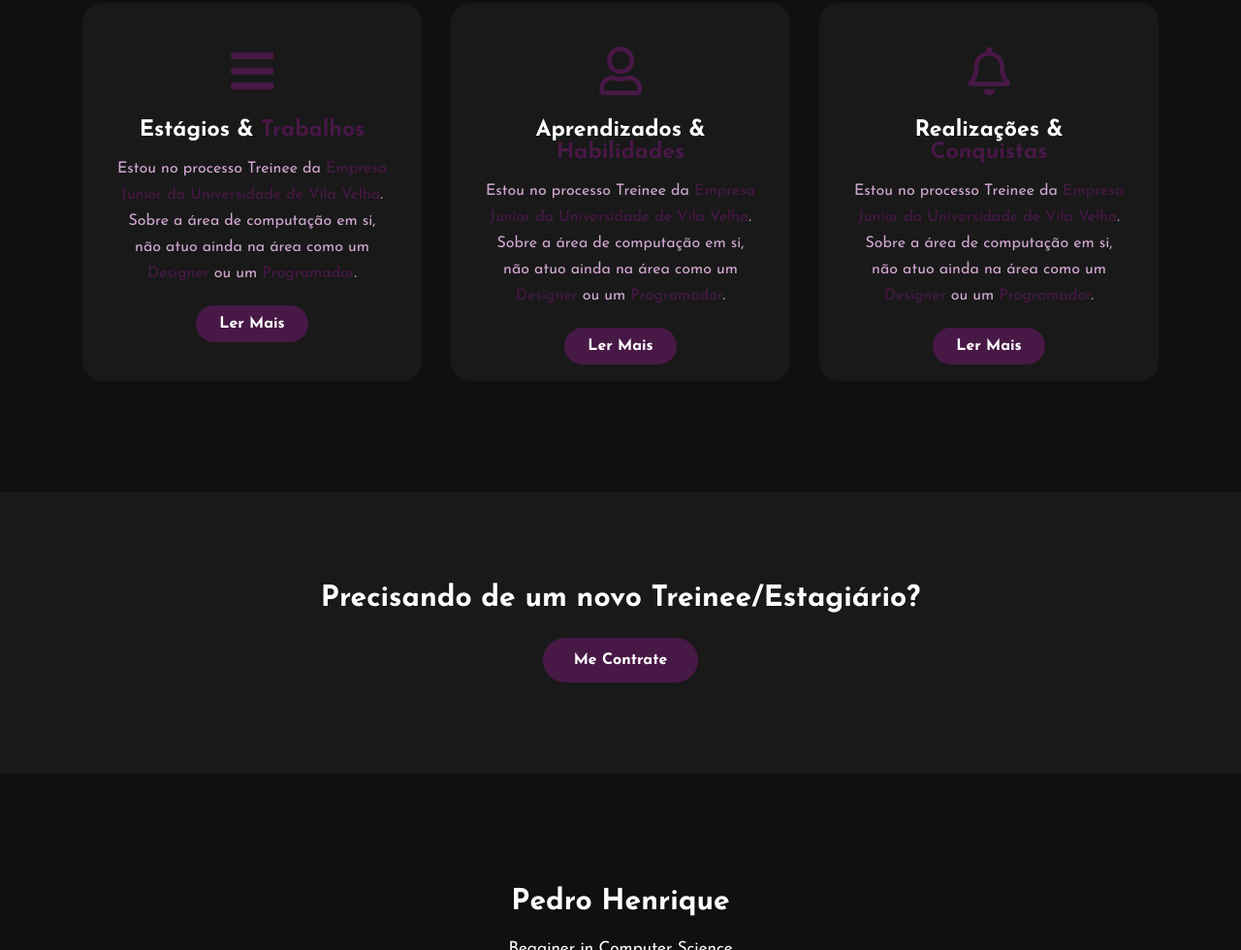
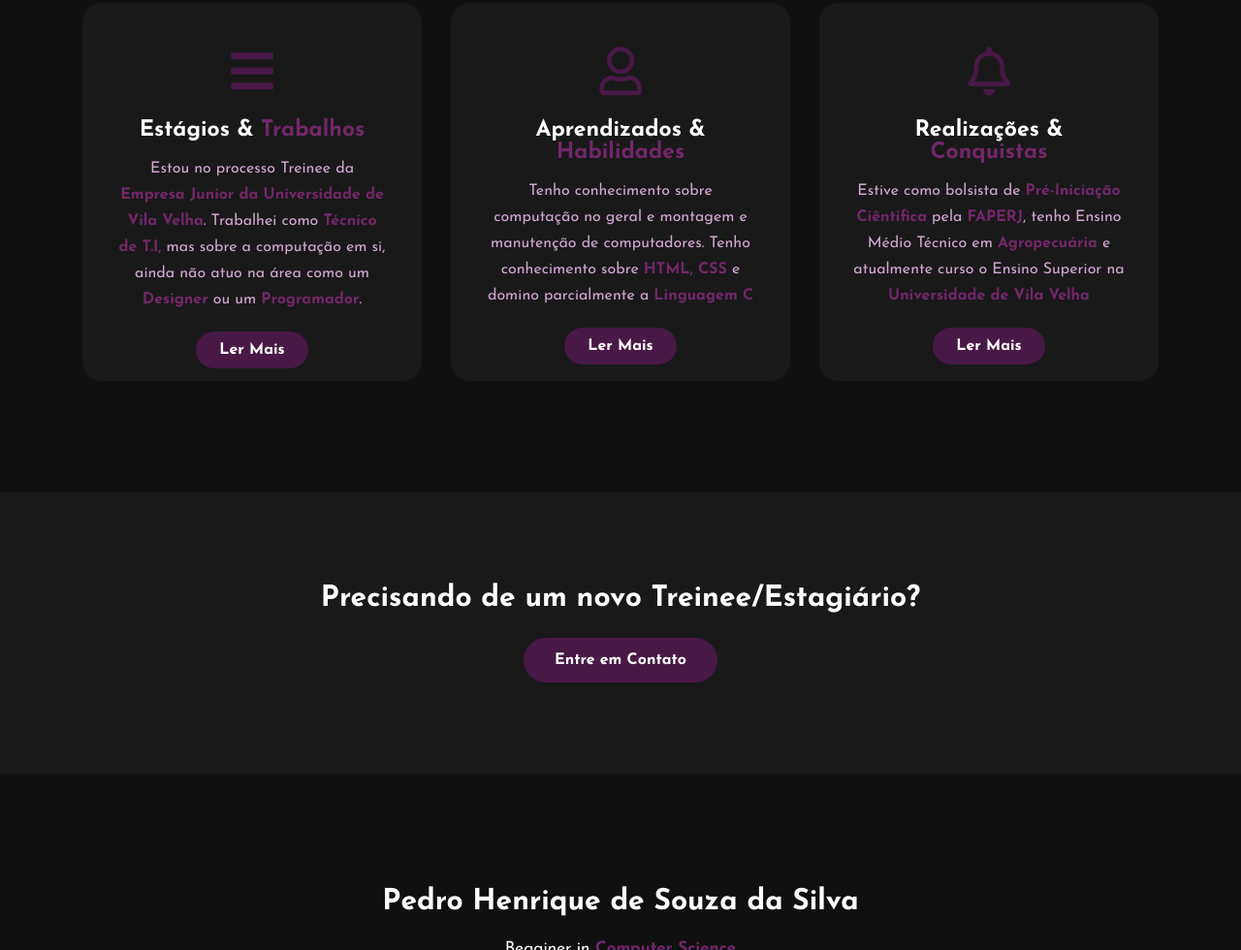
Before and after one commit to HiroRaijin/PortifolioPedroHenriqueCC1Mc, a plain HTML site: page index.html in a window 1280 px wide. Shown: the part 1820-2800 px from the top of the page at 97% size. Drawn offline with Linux system fonts and the light colour scheme.

Commit message:
Portifólio 90% concluído

```diff
--- a/index.css
+++ b/index.css
@@ -3,6 +3,7 @@
     margin: 0;
     font-family: 'Josefin Sans', sans-serif;
     box-sizing: border-box;
+    scroll-behavior: smooth;
 }
 .hero{
     height: 100vh;
@@ -26,7 +27,8 @@ nav{
     cursor: pointer;
 }
 span{
-    color: #481846;
+    color: #722769;
+    font-weight: bold;
 }
 nav ul li{
     list-style-type: none;
@@ -112,6 +114,7 @@ h4{
 .about img{
     height: auto;
     width: 430px;
+    border-radius: 70px;
 }
 .about-text{
     width: 550px;
--- a/index.html
+++ b/index.html
@@ -15,10 +15,10 @@
         <nav>
             <h2 class="logo">Portfó<span>lio</span></h2>
             <ul>
-                <li><a href="#">Home</a></li>
-                <li><a href="#">Sobre mim</a></li>
-                <li><a href="#">Habilidades</a></li>
-                <li><a href="#">Entre em Contato</a></li>
+
+                <li><a href="#SobreMim">Sobre mim</a></li>
+                <li><a href="#Hab">Habilidades</a></li>
+                <li><a href="#Contact">Entre em Contato</a></li>
             </ul>
             <a href="#" class="btn">Se Inscreva</a>
         </nav>
@@ -35,7 +35,7 @@
             </div>
         </div>
     </div>
-    <section class="about">
+    <section id="SobreMim" class="about">
         <div class="main">
             <img src="Images/eumemo.jpg">
             <div class="about-text">
@@ -46,7 +46,7 @@
             </div>
         </div>
     </section>
-    <div class="service">
+    <div id="Hab" class="service">
         <div class="title">
             <h2>Habilidades</h2>
         </div>
@@ -56,7 +56,7 @@
                 <i class="fas fa-bars"></i>
                <h5>Estágios & <span>Trabalhos</span></h5>
                <div class="pra">
-                <p>Estou no processo Treinee da <span>Empresa Junior da Universidade de Vila Velha</span>. Sobre a área de computação em si, não atuo ainda na área como um <span>Designer</span> ou um <span>Programador</span>. </p>
+                <p>Estou no processo Treinee da <span>Empresa Junior da Universidade de Vila Velha</span>. Trabalhei como <span>Técnico de T.I,</span> mas sobre a computação em si, ainda não atuo na área como um <span>Designer</span> ou um <span>Programador</span>. </p>
 
                 <p style="text-align: center;">
                     <a class="button" href="#">Ler Mais</a>
@@ -68,7 +68,7 @@
                 <i class="far fa-user"></i>
                <h5>Aprendizados & <span>Habilidades</span></h5>
                <div class="pra">
-                <p>Estou no processo Treinee da <span>Empresa Junior da Universidade de Vila Velha</span>. Sobre a área de computação em si, não atuo ainda na área como um <span>Designer</span> ou um <span>Programador</span>. </p>
+                <p>Tenho conhecimento sobre computação no geral e montagem e manutenção de computadores. Tenho conhecimento sobre <span> HTML, CSS</span> e domino parcialmente a <span>Linguagem C</span></p>
 
                 <p style="text-align: center;">
                     <a class="button" href="#">Ler Mais</a>
@@ -80,7 +80,7 @@
                 <i class="far fa-bell"></i>
                <h5>Realizações & <span>Conquistas</span></h5>
                <div class="pra">
-                <p>Estou no processo Treinee da <span>Empresa Junior da Universidade de Vila Velha</span>. Sobre a área de computação em si, não atuo ainda na área como um <span>Designer</span> ou um <span>Programador</span>. </p>
+                <p>Estive como bolsista de <span>Pré-Iniciação Ciêntifica</span> pela <span>FAPERJ</span>, tenho Ensino Médio Técnico em <span>Agropecuária</span> e atualmente curso o Ensino Superior na <span>Universidade de Vila Velha</span> </p>
 
                 <p style="text-align: center;">
                     <a class="button" href="#">Ler Mais</a>
@@ -90,14 +90,14 @@
         </div>
     </div>
 
-    <div class="contactme">
+    <div id="Contact" class="contactme">
         <p>Precisando de um novo Treinee/Estagiário?</p>
-        <a class="button-two" href="#">Me Contrate</a>
+        <a class="button-two" href="#">Entre em Contato</a>
     </div>
 
     <footer>
-        <p>Pedro Henrique</p>
-        <p>Begginer in Computer Science</p>
+        <p>Pedro Henrique de Souza da Silva</p>
+        <p>Begginer in <span>Computer Science</span></p>
         <div class="social">
             <a href="https://www.instagram.com/https_phzin022/"><i class="fab fa-instagram"></i></a>
             <a href="https://github.com/HiroRaijin"><i class="fab fa-github"></i></a>
```
